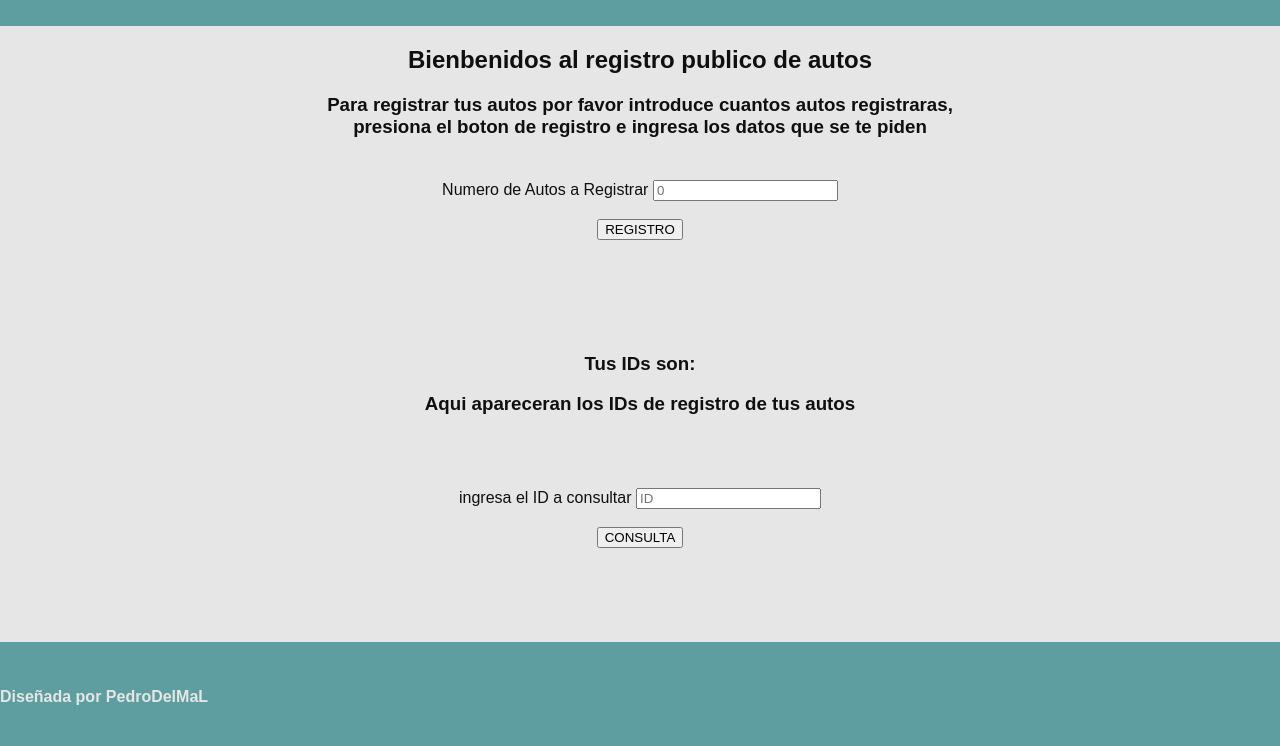
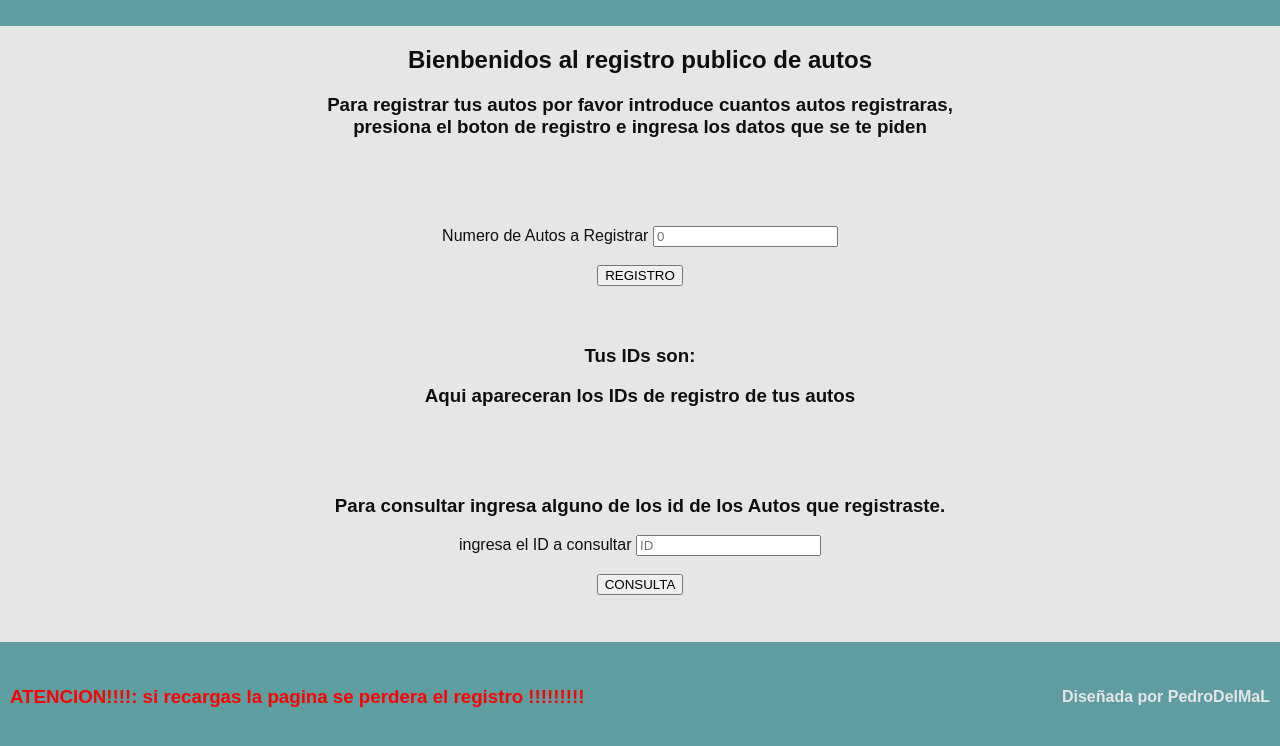
Before and after one commit to PedroHMoralesO/registro-autos, a plain HTML site: page index.html in a window 1280 px wide. Shown: the part 104-850 px from the top of the page. Drawn offline with Linux system fonts and the light colour scheme.

Commit message:
se agregan datos
se termina de hacer funcionar de manera basica la aplicacion

```diff
--- a/index.html
+++ b/index.html
@@ -27,6 +27,7 @@
             <h3 id="resultado1">Aqui apareceran los IDs de registro de tus autos</h3>
         </div>
         <div class="consulta">
+            <h3>Para consultar ingresa alguno de los id de los Autos que registraste.</h3>
             <label for="search">ingresa el ID a consultar</label>
             <input type="text" id="search" placeholder="ID">
             <br>
@@ -35,6 +36,7 @@
         </div>
     </section>
     <footer class="pieDePagina">
+        <h3>ATENCION!!!!: si recargas la pagina se perdera el registro !!!!!!!!!</h3>
         <h4>Diseñada por PedroDelMaL</h4>
     </footer>
     <script src="registro.js"></script>
--- a/main.css
+++ b/main.css
@@ -19,14 +19,20 @@ header{
     background-color: rgb(230, 230, 230);
     color: rgb(15, 15, 15);
     display: grid;
-    grid-template-rows: 1fr 1fr 1fr 1fr;
+    grid-template-rows: 200px 100px 150px 1fr;
     justify-content: center;
     text-align: center;
 }
 
 
 .pieDePagina{
+    display: flex;
+    justify-content: space-between;
     background-color: cadetblue;
     color: rgb(230, 230, 230);
-    padding: 25px 0;
+    padding: 25px 10px;
 }
+
+.pieDePagina h3{
+    color: red;
+}
--- a/registro.js
+++ b/registro.js
@@ -24,7 +24,7 @@ function automata(autos){
         identificador[i-1] = new auto(dato1, dato2, dato3, dato4, dato5);
         console.log(identificador[i-1]);
         ids=String(i);
-        ids2=ids2+" "+ids;
+        ids2=ids2+"  "+ids + " , ";
     }
     document.getElementById('resultado1').innerHTML=ids2;
 }
@@ -33,7 +33,7 @@ function automata(autos){
 function auto(marca, modelo, color, annio, placas){
     this.marca = marca;
     this.modelo = modelo;
-    this.modelo = color;
+    this.color = color;
     this.annio = annio;
     this.placas = placas;
 }
@@ -44,6 +44,6 @@ function request(){
     if(ids2===" "){
         document.getElementById('resultado1').innerHTML=" No hay registros, por favor registra primero tus automoviles ";
     } else{
-        document.getElementById('resultado1').innerHTML= identificador[temporal-1].marca + " " + identificador[temporal-1].modelo + " " + identificador[temporal-1].annio + " " + identificador[temporal-1].placas;
+        document.getElementById('resultado1').innerHTML= "MARCA: " + identificador[temporal-1].marca + " , MODELO: " + identificador[temporal-1].modelo + " , AÑO: " + identificador[temporal-1].annio + " , COLOR: " + identificador[temporal-1].color + " , PLACAS: " + identificador[temporal-1].placas;
     }
 }
```
